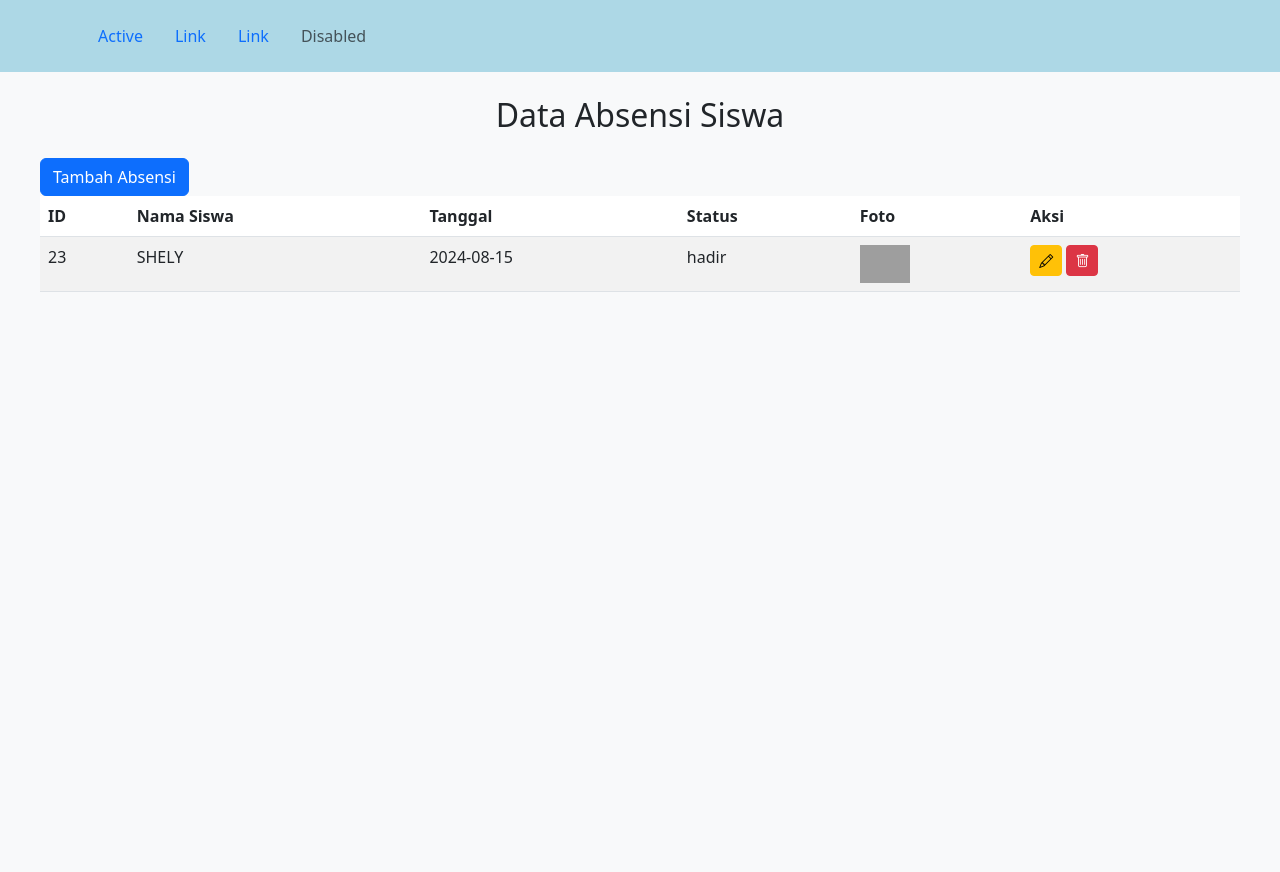
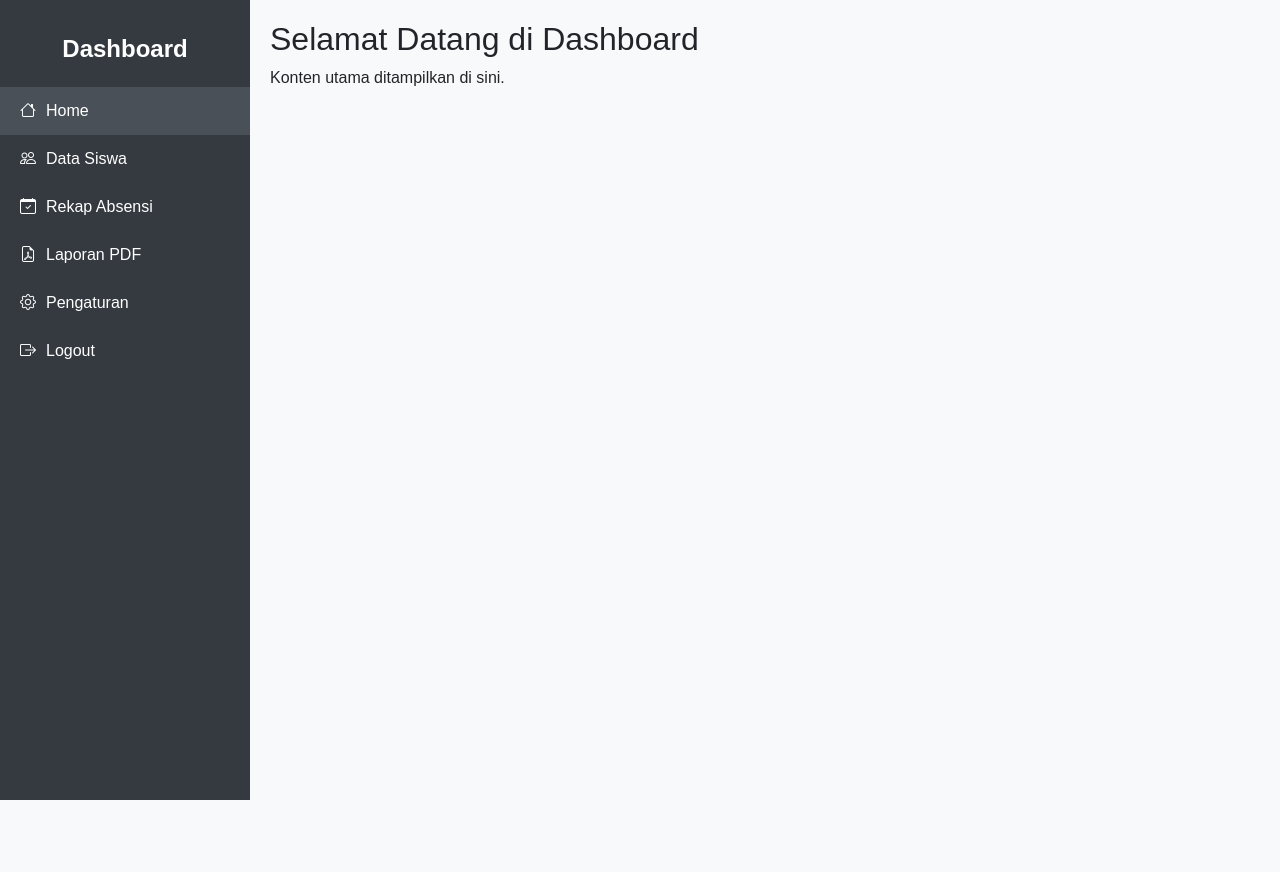
Before and after one commit to salsabillapz/ABSENSI_SISWA, a PHP site: page /dashboard.php in a window 1280 px wide. After the commit the page ends 800 px from the top, so only its background shows below. Run offline with PHP 8.4, Linux system fonts and the light colour scheme; data comes from the database, SQL or seed files in the repository; grey boxes are pictures that could not be loaded.

Commit message:
Update dashboard.php

```diff
--- a/dashboard.php
+++ b/dashboard.php
@@ -19,106 +19,102 @@ $result = $conn->query($sql);
 
 <!DOCTYPE html>
 <html lang="en">
+
 <head>
     <meta charset="UTF-8">
     <meta name="viewport" content="width=device-width, initial-scale=1.0">
     <title>Dashboard</title>
-    <link href="https://cdn.jsdelivr.net/npm/bootstrap@5.3.0/dist/css/bootstrap.min.css" rel="stylesheet">
-    <link rel="stylesheet"
-        href="https://cdnjs.cloudflare.com/ajax/libs/bootstrap-icons/1.10.0/font/bootstrap-icons.min.css">
+    <!-- Bootstrap CSS -->
+    <link href="https://cdn.jsdelivr.net/npm/bootstrap@5.3.1/dist/css/bootstrap.min.css" rel="stylesheet">
     <style>
-        .bg-light-blue {
-            background-color: #ADD8E6; /* Light blue color */
+        /* Styling khusus untuk sidebar */
+        body {
+            font-family: 'Arial', sans-serif;
+            background-color: #f8f9fa;
         }
-        .foto-img {
-            max-width: 150px; /* Adjust size as needed */
-            height: auto;
+
+        .sidebar {
+            height: 100vh;
+            position: fixed;
+            left: 0;
+            top: 0;
+            width: 250px;
+            background-color: #343a40;
+            padding-top: 20px;
+            transition: all 0.3s;
         }
-        .full-height {
-            height: 100vh; /* Full viewport height */
+
+        .sidebar h4 {
+            padding: 15px;
+            text-align: center;
+            color: white;
+            font-weight: bold;
         }
-        .header-padding {
-            padding: 0 15px; /* Padding for header to align with content */
+
+        .sidebar a {
+            color: white;
+            text-decoration: none;
+            padding: 12px 20px;
+            display: flex;
+            align-items: center;
+            transition: background-color 0.3s;
         }
-        .center-container {
-            margin-left: auto;
-            margin-right: auto;
-            max-width: 1200px; /* Maximum width for container */
+
+        .sidebar a:hover {
+            background-color: #495057;
+        }
+
+        .sidebar a i {
+            margin-right: 10px;
+        }
+
+        .sidebar .nav-link.active {
+            background-color: #495057;
+        }
+
+        .content {
+            margin-left: 250px;
+            padding: 20px;
+        }
+
+        @media (max-width: 768px) {
+            .sidebar {
+                width: 100%;
+                height: auto;
+                position: relative;
+            }
+
+            .content {
+                margin-left: 0;
+            }
         }
     </style>
 </head>
-<body class="bg-light">
-    <div class="bg-light-blue text-dark py-3 header-padding"> <!-- Persegi panjang full-width di bagian atas -->
-        <div class="container">
-            <nav class="nav">
-                <a class="nav-link active" aria-current="page" href="#">Active</a>
-                <a class="nav-link" href="#">Link</a>
-                <a class="nav-link" href="#">Link</a>
-                <a class="nav-link disabled" href="#" tabindex="-1" aria-disabled="true">Disabled</a>
-            </nav>
-        </div>
-    </div>
-    <div class="container-fluid">
-        <div class="row min-vh-100">
-            <!-- Main Content -->
-            <div class="col-md-12 py-4">
-                <div class="center-container">
-                    <h2 class="mb-4 text-center">Data Absensi Siswa</h2>
-                    <a href="create.php" class="btn btn-primary ">Tambah Absensi</a><br>
-                    <div class="table-responsive">
-                        <table class="table table-striped">
-                            <thead>
-                                <tr>
-                                    <th>ID</th>
-                                    <th>Nama Siswa</th>
-                                    <th>Tanggal</th>
-                                    <th>Status</th>
-                                    <th>Foto</th>
-                                    <th>Aksi</th>
-                                </tr>
-                            </thead>
-                            <tbody>
-                                <?php if ($result->num_rows > 0): ?>
-                                    <?php while ($row = $result->fetch_assoc()): ?>
-                                        <tr>
-                                            <td><?php echo $row['id']; ?></td>
-                                            <td><?php echo $row['nama_siswa']; ?></td>
-                                            <td><?php echo $row['tanggal']; ?></td>
-                                            <td><?php echo $row['status']; ?></td>
-                                            <td>
-                                                <?php if (!empty($row['foto'])): ?>
-                                                    <img src="<?php echo $row['foto']; ?>" class="foto-img" alt="Foto Absensi" width="50">
-                                                <?php else: ?>
-                                                    Tidak ada foto
-                                                <?php endif; ?>
-                                            </td>
-                                            <td>
-                                                <a href="edit.php?id=<?php echo $row['id']; ?>" class="btn btn-warning btn-sm">
-                                                    <i class="bi bi-pencil"></i>
-                                                </a>
-                                                <a href="delete.php?id=<?php echo $row['id']; ?>" class="btn btn-danger btn-sm"
-                                                    onclick="return confirm('Anda yakin ingin menghapus data ini?');">
-                                                    <i class="bi bi-trash"></i>
-                                                </a>
-                                            </td>
-                                        </tr>
-                                    <?php endwhile; ?>
-                                <?php else: ?>
-                                    <tr>
-                                        <td colspan="6" class="text-center">Tidak ada data.</td>
-                                    </tr>
-                                <?php endif; ?>
-                            </tbody>
-                        </table>
-                    </div>
-                </div>
-            </div>
-        </div>
+
+<body>
+    <div class="sidebar">
+        <h4>Dashboard</h4>
+        <a href="#" class="nav-link active"><i class="bi bi-house"></i> Home</a>
+        <a href="#" class="nav-link"><i class="bi bi-people"></i> Data Siswa</a>
+        <a href="#" class="nav-link"><i class="bi bi-calendar-check"></i> Rekap Absensi</a>
+        <a href="#" class="nav-link"><i class="bi bi-file-earmark-pdf"></i> Laporan PDF</a>
+        <a href="#" class="nav-link"><i class="bi bi-gear"></i> Pengaturan</a>
+        <a href="#" class="nav-link"><i class="bi bi-box-arrow-right"></i> Logout</a>
     </div>
 
-    <script src="https://cdn.jsdelivr.net/npm/bootstrap@5.3.0/dist/js/bootstrap.bundle.min.js"></script>
+    <div class="content">
+        <h2>Selamat Datang di Dashboard</h2>
+        <p>Konten utama ditampilkan di sini.</p>
+    </div>
+
+    <!-- Bootstrap JS dan dependencies -->
+    <script src="https://cdn.jsdelivr.net/npm/bootstrap@5.3.1/dist/js/bootstrap.bundle.min.js"></script>
+    <!-- Bootstrap Icons -->
+    <link href="https://cdn.jsdelivr.net/npm/bootstrap-icons/font/bootstrap-icons.css" rel="stylesheet">
 </body>
+
 </html>
+
 
 <?php
 $conn->close();
```
